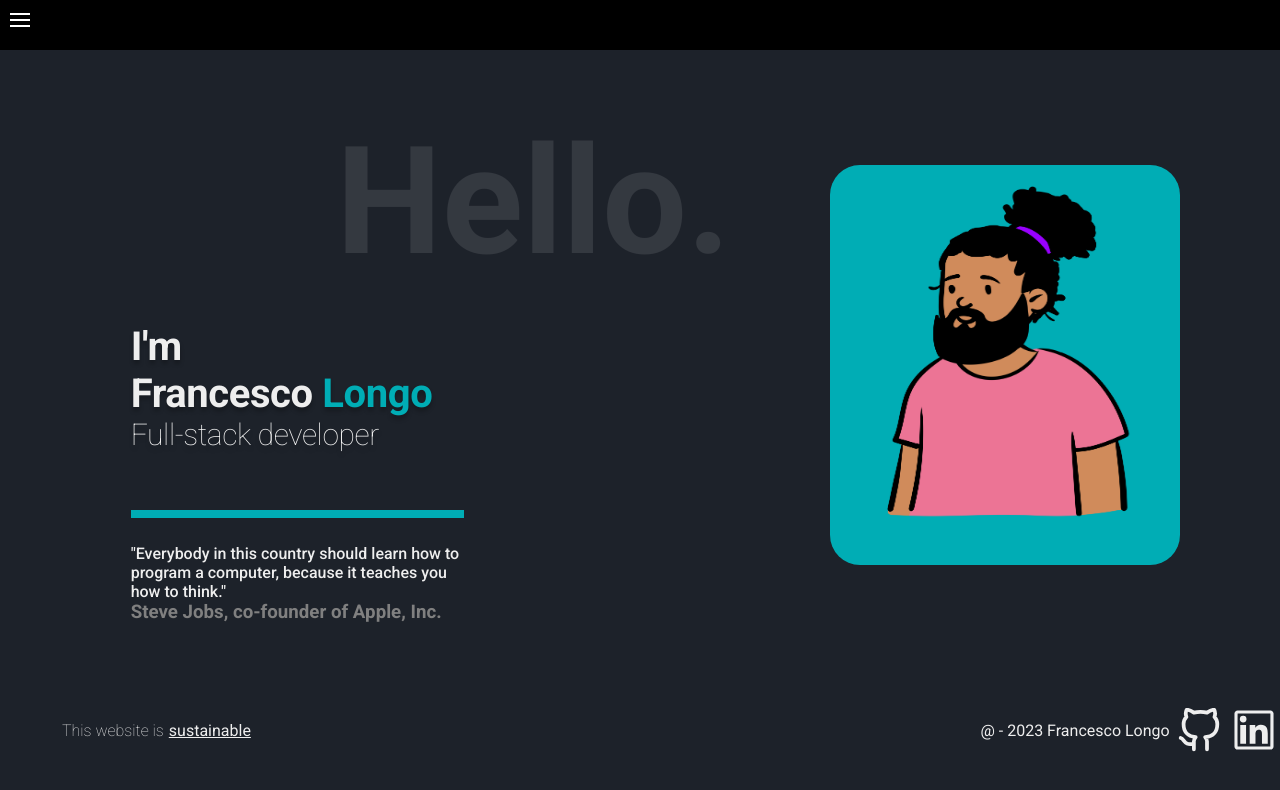
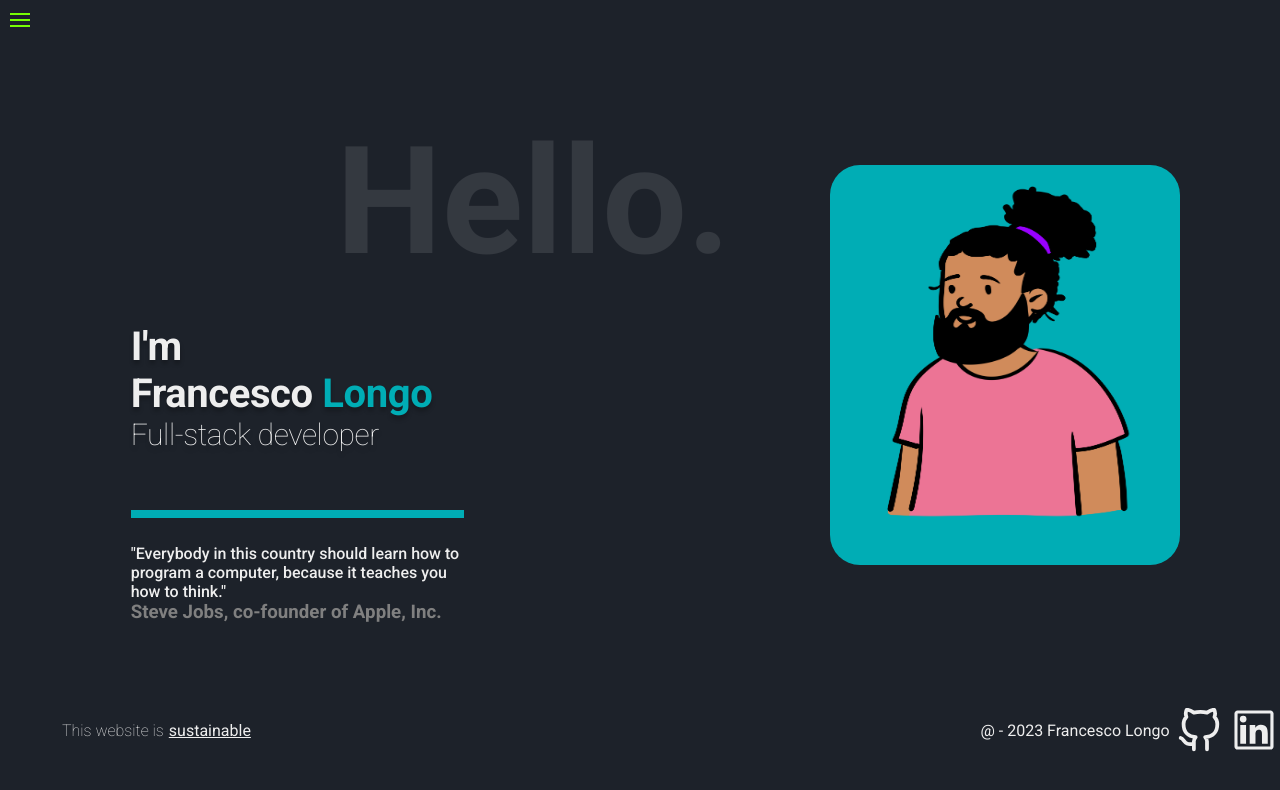
Before and after one commit to francesco44Hello/portfolio, a Next.js app in the folder nextjs-blog/: page / in a window 1280 px wide. Shown: the top 790 px of the page. Built offline with nearby package versions, Linux system fonts and the light colour scheme.

Commit message:
changed color to burger menu, basically finished. Started working on refactoring functions

```diff
--- a/nextjs-blog/components/footer/footer.js
+++ b/nextjs-blog/components/footer/footer.js
@@ -32,7 +32,7 @@ const Footer = () => {
             @ - 2023 Francesco Longo{" "}
             <FiGithub
               style={{ height: "45px", width: "45px", cursor: "pointer" }}
-              onClick={handleClickGithub}
+              onClick={()=> tester}
             />{" "}
             <AiOutlineLinkedin
               style={{ height: "50px", width: "50px", cursor: "pointer" }}
--- a/nextjs-blog/components/functions/functions.js
+++ b/nextjs-blog/components/functions/functions.js
@@ -76,6 +76,13 @@ function handleClickGithub() {
       window.open(link, "_blank");
     }
   }
+  function tester(link) {
+    //const link = 'https://github.com/SchoolOfCode/bc13_final-project_front-end-refactor'
+    if (typeof window !== "undefined") {
+      // browser code
+      window.open(link, "_blank");
+    }
+  }
   export {
     handleClickGithub,
     handleClickLinkedin,
--- a/nextjs-blog/styles/burger.css
+++ b/nextjs-blog/styles/burger.css
@@ -1,3 +1,4 @@
+
 .hamburger-button {
   display: block;
   width: 40px;
@@ -36,7 +37,7 @@
   display: block;
   width: 100%;
   height: 2px;
-  background-color: white;
+  background-color: #77FF04;
   position: absolute;
   left: 0;
   transition: all 0.3s ease-in-out;
@@ -56,7 +57,7 @@
 
 .hamburger-menu {
   position: relative;
-  background-color: black;
+  background-color: #1D222A;
   height: 50px;
 }
 
@@ -68,7 +69,7 @@
   left: 0;
   width: 100%;
   height: calc(100vh - 40px);
-  background-color: black;
+  background-color: #1D222A;
   overflow-y: auto;
   transition: all 0.3s ease-in-out;
   transform: translateY(-100%);
```
